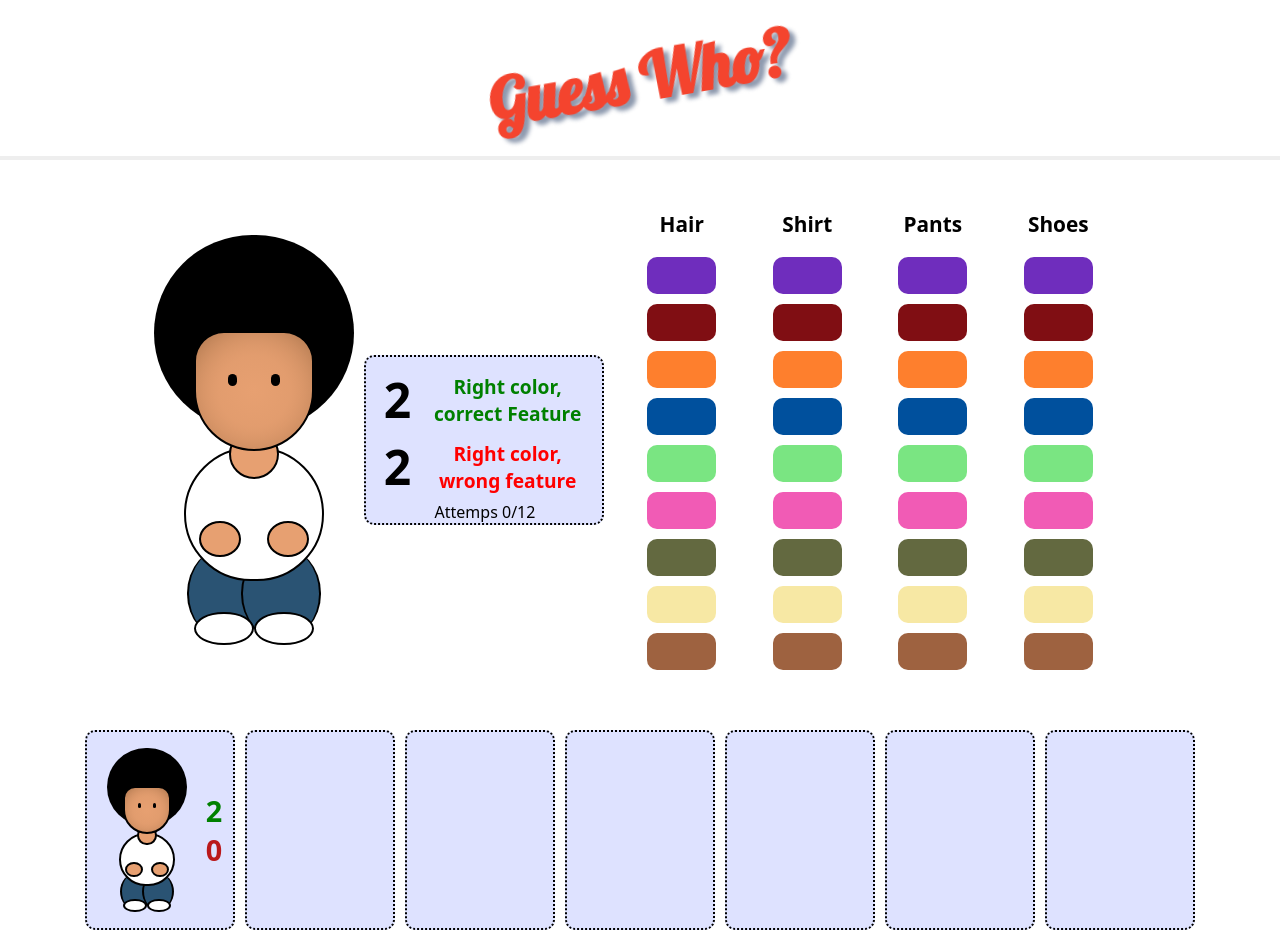
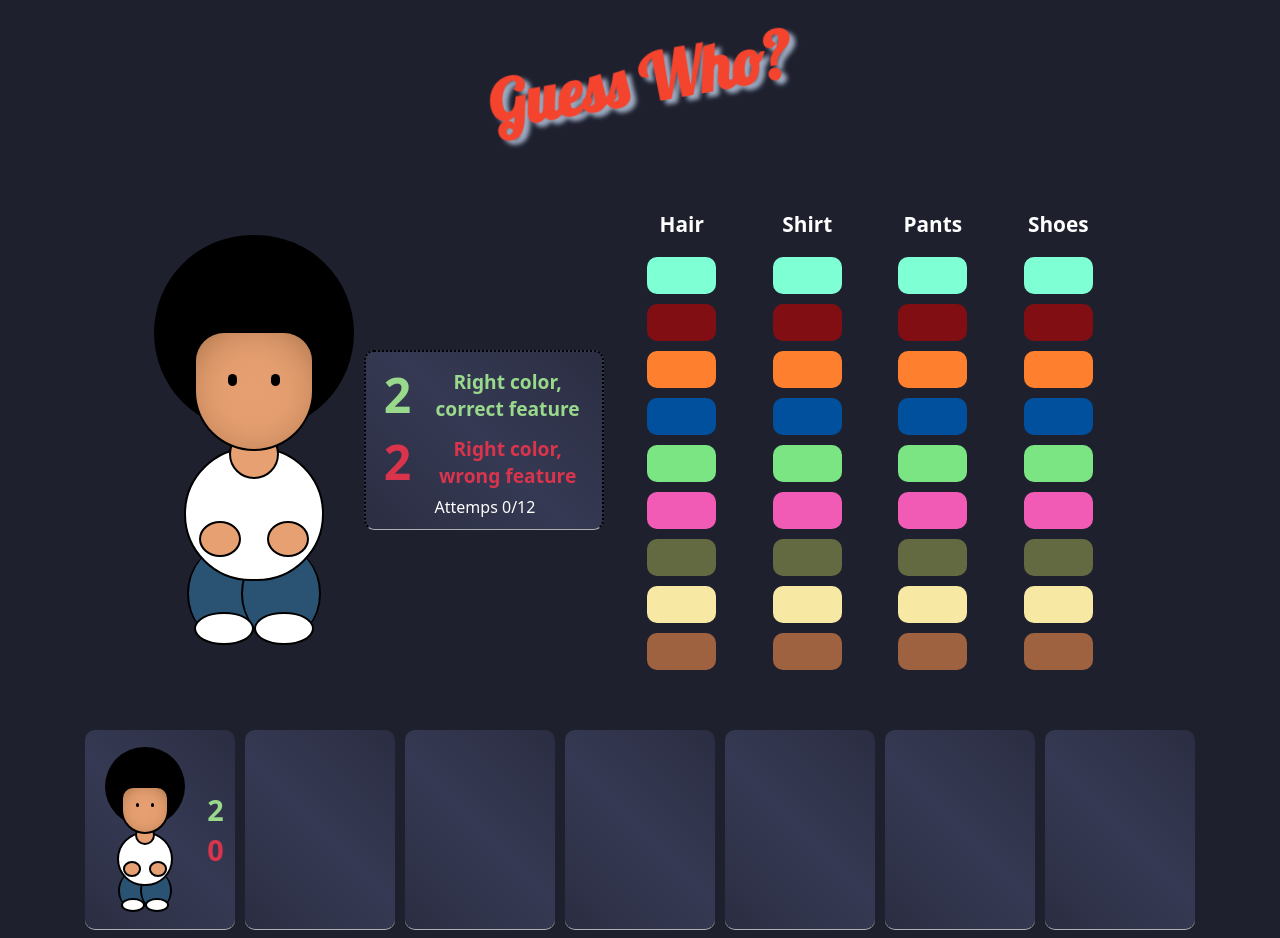
Before and after one commit to Giocerz/who-guess, a React (Vite) app: page / in a window 1280 px wide. Shown: the top 938 px of the page. Built offline with nearby package versions, Linux system fonts and the light colour scheme; a web font is replaced by a local one.

Commit message:
Create a HistoryGame component

```diff
--- a/src/App.css
+++ b/src/App.css
@@ -6,11 +6,10 @@ header {
   display: flex;
   justify-content: center;
   align-items: center;
-  border-bottom: 4px solid #eeeeee;
 }
 
 .title-container {
-  filter: drop-shadow(5px 5px 2px #8d99ae);
+  filter: drop-shadow(5px 5px 2px #9aa8be);
   transform: rotate(-10deg);
 }
 
@@ -59,53 +58,3 @@ header h1 {
     height: 210px;
   }
 }
-
-.history-container {
-  width: 100%;
-  display: flex;
-  justify-content: center;
-  flex-wrap: wrap;
-  gap: 10px;
-  padding: 10px;
-}
-
-.history-card {
-  width: 150px;
-  height: 200px;
-  background-color: #dee2ff;
-  padding-left: 20px;
-  display: flex;
-  justify-content: space-between;
-  align-items: center;
-  border-radius: 10px;
-  border: 2px dotted black;
-}
-
-.history-card-character-container {
-  width: 80px;
-  height: 168px;
-}
-
-.correct-stats-card {
-  height: 100%;
-  width: 30%;
-  display: flex;
-  flex-direction: column;
-  justify-content: center;
-}
-
-.correct-span {
-  width: 100%;
-  height: 20%;
-  text-align: center;
-  font-size: 1.8em;
-  font-weight: 700;
-}
-
-.correct-span.green {
-  color: #008000;
-}
-
-.correct-span.red {
-  color: #ba181b;
-}
--- a/src/App.jsx
+++ b/src/App.jsx
@@ -3,18 +3,8 @@ import { Character } from './Components/Character/Character'
 import './App.css'
 import { SelectionButtons } from './Components/SelectionButtons/SelectionButtons';
 import { ScoreBoard } from './Components/ScoreBoard/ScoreBoard';
-
-const COLORS_LIST = [
-  "#6f2dbd",
-  "#800e13",
-  "#fe7f2d",
-  "#00509d",
-  "#7ae582",
-  "#f15bb5",
-  "#636940",
-  "#f7e8a4",
-  "#9e6240"
-];
+import { COLORS_LIST } from './logic/constants';
+import { HistoryGame } from './Components/HistoryGame/HistoryGame';
 
 const FEATURES_COLOR = {
   'hair': 'black',
@@ -66,36 +56,7 @@ function App() {
           <ScoreBoard />
           <SelectionButtons handleButton={handle} rows={9} cols={4} />
         </div>
-        <div className='history-container'>
-          <article className='history-card'>
-            <div className='history-card-character-container'>
-              <Character colors={FEATURES_COLOR} />
-            </div>
-            <aside className='correct-stats-card'><span className='correct-span green'>2</span><span className='correct-span red'>0</span></aside>
-          </article>
-          <article className='history-card'>
-          </article>
-          <article className='history-card'>
-          </article>
-          <article className='history-card'>
-          </article>
-          <article className='history-card'>
-          </article>
-          <article className='history-card'>
-          </article>
-          <article className='history-card'>
-          </article>
-          <article className='history-card'>
-          </article>
-          <article className='history-card'>
-          </article>
-          <article className='history-card'>
-          </article>
-          <article className='history-card'>
-          </article>
-          <article className='history-card'>
-          </article>
-        </div>
+        <HistoryGame />
       </main>
     </>
   )
--- /dev/null
+++ b/src/Components/HistoryGame/HistoryGame.css
@@ -0,0 +1,54 @@
+.history-container {
+    width: 100%;
+    display: flex;
+    justify-content: center;
+    flex-wrap: wrap;
+    gap: 10px;
+    padding: 10px;
+}
+
+.history-card {
+    width: 150px;
+    height: 200px;
+    padding-left: 20px;
+    display: flex;
+    justify-content: space-between;
+    align-items: center;
+    border-radius: 10px;
+    background: linear-gradient(45deg, #2b2e42, #353953, #2b2e42);
+    border-bottom: 1px solid #b0afb0;
+    transition: border-color .3s ease;
+}
+
+.history-card:hover {
+    border-color: #99d98c;
+}
+
+.history-card-character-container {
+    width: 80px;
+    height: 168px;
+}
+
+.correct-stats-card {
+    height: 100%;
+    width: 30%;
+    display: flex;
+    flex-direction: column;
+    justify-content: center;
+}
+
+.correct-span {
+    width: 100%;
+    height: 20%;
+    text-align: center;
+    font-size: 1.8em;
+    font-weight: 700;
+}
+
+.correct-span.green {
+    color: #99d98c;
+}
+
+.correct-span.red {
+    color: #da344d;
+}
--- /dev/null
+++ b/src/Components/HistoryGame/HistoryGame.jsx
@@ -0,0 +1,44 @@
+import './HistoryGame.css'
+import { Character } from "../Character/Character";
+
+const FEATURES_COLOR = {
+    'hair': 'black',
+    'shirt': 'white',
+    'legs': '#2a5373',
+    'shoes': 'white'
+};
+
+export const HistoryGame = () => {
+    return (
+        <div className='history-container'>
+            <article className='history-card'>
+                <div className='history-card-character-container'>
+                    <Character colors={FEATURES_COLOR} />
+                </div>
+                <aside className='correct-stats-card'><span className='correct-span green'>2</span><span className='correct-span red'>0</span></aside>
+            </article>
+            <article className='history-card'>
+            </article>
+            <article className='history-card'>
+            </article>
+            <article className='history-card'>
+            </article>
+            <article className='history-card'>
+            </article>
+            <article className='history-card'>
+            </article>
+            <article className='history-card'>
+            </article>
+            <article className='history-card'>
+            </article>
+            <article className='history-card'>
+            </article>
+            <article className='history-card'>
+            </article>
+            <article className='history-card'>
+            </article>
+            <article className='history-card'>
+            </article>
+        </div>
+    )
+}
--- a/src/Components/ScoreBoard/ScoreBoard.css
+++ b/src/Components/ScoreBoard/ScoreBoard.css
@@ -1,15 +1,16 @@
 .score-board {
     width: 240px;
-    height: 170px;
+    height: 180px;
     display: grid;
     grid-template: 'a b' 1fr 'c d' 1fr 'e e' 1fr / 20% 80%;
     text-align: center;
     align-items: center;
-    background-color: #dee2ff;
+    background: linear-gradient(45deg, #2b2e42, #353953, #2b2e42);
     border: 2px dotted black;
     border-radius: 10px;
     padding: 10px;
-    gap: 2px
+    gap: 2px;
+    border-bottom: 1px solid #b0afb0;
 }
 
 .score-description {
@@ -22,12 +23,12 @@
     font-weight: 700;
 }
 
-.score-description.red {
-    color: red;
+.score-description.red, .score-number.red {
+    color: #da344d;
 }
 
-.score-description.green {
-    color: green;
+.score-description.green, .score-number.green{
+    color: #99d98c;
 }
 
 .score-attemps {
--- a/src/Components/ScoreBoard/ScoreBoard.jsx
+++ b/src/Components/ScoreBoard/ScoreBoard.jsx
@@ -3,9 +3,9 @@ import './ScoreBoard.css'
 export const ScoreBoard = () => {
     return (
         <article className='score-board'>
-            <span className='score-number'>2</span>
-            <span className='score-description green'>Right color, correct Feature</span>
-            <span className='score-number'>2</span>
+            <span className='score-number green'>2</span>
+            <span className='score-description green'>Right color, correct feature</span>
+            <span className='score-number red'>2</span>
             <span className='score-description red'>Right color, wrong feature</span>
             <span></span>
             <span className='score-attemps'>Attemps 0/12</span>
--- a/src/Components/SelectionButtons/SelectionButtons.css
+++ b/src/Components/SelectionButtons/SelectionButtons.css
@@ -31,39 +31,3 @@
   .btn:hover {
     transform: scale(1.4);
   }
-
-  .btn.one {
-    background-color: #6f2dbd;
-  }
-
-  .btn.two {
-    background-color: #800e13;
-  }
-
-  .btn.three {
-    background-color: #fe7f2d;
-  }
-
-  .btn.four {
-    background-color: #00509d;
-  }
-
-  .btn.five {
-    background-color: #7ae582;
-  }
-
-  .btn.six {
-    background-color: #f15bb5;
-  }
-
-  .btn.seven {
-    background-color: #636940;
-  }
-
-  .btn.eight {
-    background-color: #f7e8a4;
-  }
-
-  .btn.nine {
-    background-color: #9e6240;
-  }
--- a/src/Components/SelectionButtons/SelectionButtons.jsx
+++ b/src/Components/SelectionButtons/SelectionButtons.jsx
@@ -1,6 +1,5 @@
 import './SelectionButtons.css'
-
-const COLOR_CLASS = ['one', 'two', 'three', 'four', 'five', 'six', 'seven', 'eight', 'nine'];
+import { COLORS_LIST } from '../../logic/constants';
 
 export const SelectionButtons = ({ handleButton, rows, cols }) => {
 
@@ -9,7 +8,7 @@ export const SelectionButtons = ({ handleButton, rows, cols }) => {
         for (let row = 0; row < rows; row++) {
             for (let col = 0; col < cols; col++) {
                 buttons.push(
-                    <button key={`btn-${row}-${col}`} className={`btn ${COLOR_CLASS[row]}`} onClick={() => handleButton(row, col)}></button>
+                    <button key={`btn-${row}-${col}`} className='btn' style={{ backgroundColor: COLORS_LIST[row] }} onClick={() => handleButton(row, col)}></button>
                 )
             }
         }
--- a/src/index.css
+++ b/src/index.css
@@ -7,7 +7,7 @@
   min-height: 100vh;
   padding-top: 0;
   margin: 0;
-  background-color: #ffffff;
+  background-color: #1E202E;
 }
 
 @keyframes root-back-gradient {
@@ -24,6 +24,7 @@
 }
 
 body {
+  color: white;
   width: 100%;
   margin: 0;
   font-family: Cagliostro, system-ui, -apple-system, BlinkMacSystemFont, 'Segoe UI', Roboto, Oxygen, Ubuntu, Cantarell, 'Open Sans', 'Helvetica Neue', sans-serif;
--- a/src/logic/constants.js
+++ b/src/logic/constants.js
@@ -0,0 +1,11 @@
+export const COLORS_LIST = [
+    "aquamarine",
+    "#800e13",
+    "#fe7f2d",
+    "#00509d",
+    "#7ae582",
+    "#f15bb5",
+    "#636940",
+    "#f7e8a4",
+    "#9e6240"
+  ];
```
Also changed, not shown: .eslintrc.cjs.
